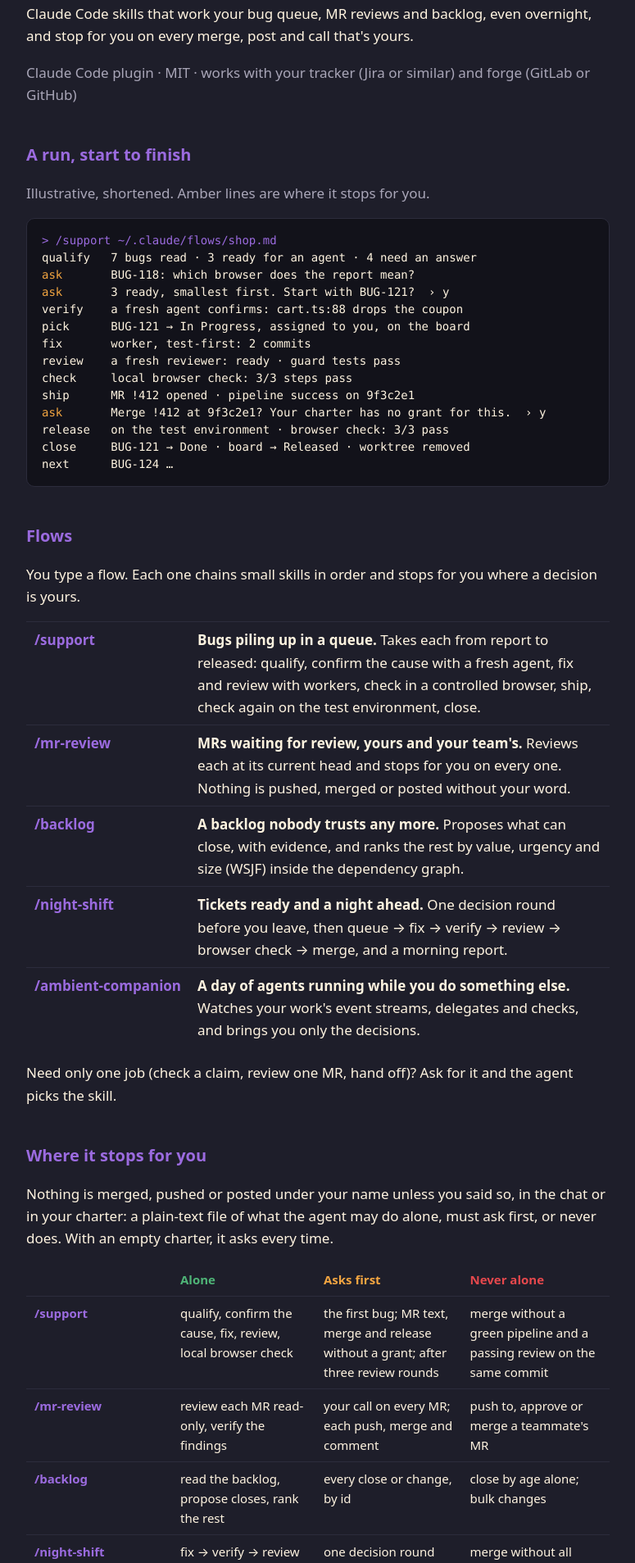
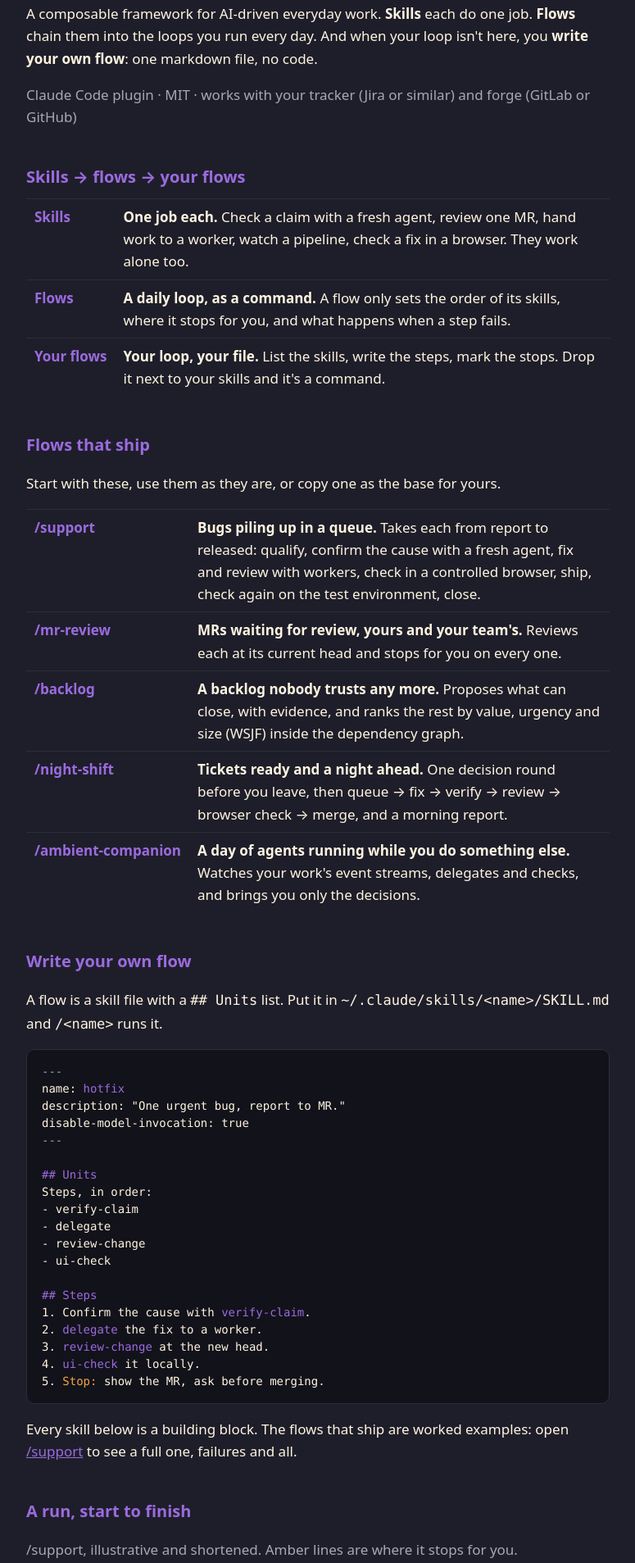
Before and after one commit to pelayomendez/pelayo-skills, a website: page docs/index.html in a window 1280 px wide. Shown: the part 471-2378 px from the top of the page at 82% size, without its empty margins (252-1027 px from the left). Drawn offline with Linux system fonts and the light colour scheme.

Commit message:
Docs: lead with skills, flows and writing your own flow (#6)

```diff
--- a/docs/index.html
+++ b/docs/index.html
@@ -4,7 +4,7 @@
   <meta charset="utf-8">
   <meta name="viewport" content="width=device-width, initial-scale=1">
   <title>yatsude · more arms for your everyday work</title>
-  <meta name="description" content="More arms for your everyday work: coding agents work the daily loops (bug queue, MR reviews, backlog, the night shift) and stop for you on the calls. Small units, chained into flows, under a permission charter.">
+  <meta name="description" content="More arms for your everyday work: a composable framework of Claude Code skills that each do one job, flows that chain them into your daily loops, and your own flows in plain markdown.">
   <link rel="icon" href="icon.png">
   <meta property="og:title" content="yatsude">
   <meta property="og:description" content="More arms for your everyday work.">
@@ -47,14 +47,53 @@
     <p class="cta"><a class="primary" href="#install">Install</a><a href="https://github.com/pelayomendez/yatsude">GitHub</a></p>
   </header>
 
-  <p>Claude Code skills that work your bug queue, MR reviews and backlog, even overnight, and stop for you on every merge, post and call that's yours.</p>
+  <p>A composable framework for AI-driven everyday work. <strong>Skills</strong> each do one job. <strong>Flows</strong> chain them into the loops you run every day. And when your loop isn't here, you <strong>write your own flow</strong>: one markdown file, no code.</p>
   <p class="mute">Claude Code plugin · MIT · works with your tracker (Jira or similar) and forge (GitLab or GitHub)</p>
 
+  <h2>Skills → flows → your flows</h2>
+  <table>
+    <tr><td class="accent">Skills</td><td><strong>One job each.</strong> Check a claim with a fresh agent, review one MR, hand work to a worker, watch a pipeline, check a fix in a browser. They work alone too.</td></tr>
+    <tr><td class="accent">Flows</td><td><strong>A daily loop, as a command.</strong> A flow only sets the order of its skills, where it stops for you, and what happens when a step fails.</td></tr>
+    <tr><td class="accent">Your flows</td><td><strong>Your loop, your file.</strong> List the skills, write the steps, mark the stops. Drop it next to your skills and it's a command.</td></tr>
+  </table>
+
+  <h2>Flows that ship</h2>
+  <p>Start with these, use them as they are, or copy one as the base for yours.</p>
+  <table>
+    <tr><td class="accent">/support</td><td><strong>Bugs piling up in a queue.</strong> Takes each from report to released: qualify, confirm the cause with a fresh agent, fix and review with workers, check in a controlled browser, ship, check again on the test environment, close.</td></tr>
+    <tr><td class="accent">/mr-review</td><td><strong>MRs waiting for review, yours and your team's.</strong> Reviews each at its current head and stops for you on every one.</td></tr>
+    <tr><td class="accent">/backlog</td><td><strong>A backlog nobody trusts any more.</strong> Proposes what can close, with evidence, and ranks the rest by value, urgency and size (WSJF) inside the dependency graph.</td></tr>
+    <tr><td class="accent">/night-shift</td><td><strong>Tickets ready and a night ahead.</strong> One decision round before you leave, then queue → fix → verify → review → browser check → merge, and a morning report.</td></tr>
+    <tr><td class="accent">/ambient-companion</td><td><strong>A day of agents running while you do something else.</strong> Watches your work's event streams, delegates and checks, and brings you only the decisions.</td></tr>
+  </table>
+
+  <h2>Write your own flow</h2>
+  <p>A flow is a skill file with a <code>## Units</code> list. Put it in <code>~/.claude/skills/&lt;name&gt;/SKILL.md</code> and <code>/&lt;name&gt;</code> runs it.</p>
+<pre><span class="mute">---</span>
+name: <span class="accent">hotfix</span>
+description: "One urgent bug, report to MR."
+disable-model-invocation: true
+<span class="mute">---</span>
+
+<span class="accent">## Units</span>
+Steps, in order:
+- verify-claim
+- delegate
+- review-change
+- ui-check
+
+<span class="accent">## Steps</span>
+1. Confirm the cause with <span class="accent">verify-claim</span>.
+2. <span class="accent">delegate</span> the fix to a worker.
+3. <span class="accent">review-change</span> at the new head.
+4. <span class="accent">ui-check</span> it locally.
+5. <span class="amber">Stop:</span> show the MR, ask before merging.</pre>
+  <p>Every skill below is a building block. The flows that ship are worked examples: open <a href="https://github.com/pelayomendez/yatsude/blob/main/skills/flows/support/SKILL.md">/support</a> to see a full one, failures and all.</p>
+
   <h2>A run, start to finish</h2>
-  <p class="mute">Illustrative, shortened. Amber lines are where it stops for you.</p>
+  <p class="mute">/support, illustrative and shortened. Amber lines are where it stops for you.</p>
 <pre><span class="accent">&gt; /support ~/.claude/flows/shop.md</span>
 qualify   7 bugs read · 3 ready for an agent · 4 need an answer
-<span class="amber">ask</span>       BUG-118: which browser does the report mean?
 <span class="amber">ask</span>       3 ready, smallest first. Start with BUG-121?  › y
 verify    a fresh agent confirms: cart.ts:88 drops the coupon
 pick      BUG-121 → In Progress, assigned to you, on the board
@@ -62,63 +101,38 @@ fix       worker, test-first: 2 commits
 review    a fresh reviewer: ready · guard tests pass
 check     local browser check: 3/3 steps pass
 ship      MR !412 opened · pipeline success on 9f3c2e1
-<span class="amber">ask</span>       Merge !412 at 9f3c2e1? Your charter has no grant for this.  › y
+<span class="amber">ask</span>       Merge !412 at 9f3c2e1?  › y
 release   on the test environment · browser check: 3/3 pass
-close     BUG-121 → Done · board → Released · worktree removed
+close     BUG-121 → Done · board → Released
 next      BUG-124 …</pre>
 
-  <h2>Flows</h2>
-  <p>You type a flow. Each one chains small skills in order and stops for you where a decision is yours.</p>
+  <h2>Skills</h2>
+  <p>The building blocks. The agent also reaches for each on its own, inside a flow or outside one.</p>
   <table>
-    <tr><td class="accent">/support</td><td><strong>Bugs piling up in a queue.</strong> Takes each from report to released: qualify, confirm the cause with a fresh agent, fix and review with workers, check in a controlled browser, ship, check again on the test environment, close.</td></tr>
-    <tr><td class="accent">/mr-review</td><td><strong>MRs waiting for review, yours and your team's.</strong> Reviews each at its current head and stops for you on every one. Nothing is pushed, merged or posted without your word.</td></tr>
-    <tr><td class="accent">/backlog</td><td><strong>A backlog nobody trusts any more.</strong> Proposes what can close, with evidence, and ranks the rest by value, urgency and size (WSJF) inside the dependency graph.</td></tr>
-    <tr><td class="accent">/night-shift</td><td><strong>Tickets ready and a night ahead.</strong> One decision round before you leave, then queue → fix → verify → review → browser check → merge, and a morning report.</td></tr>
-    <tr><td class="accent">/ambient-companion</td><td><strong>A day of agents running while you do something else.</strong> Watches your work's event streams, delegates and checks, and brings you only the decisions.</td></tr>
-  </table>
-  <p>Need only one job (check a claim, review one MR, hand off)? Ask for it and the agent picks the skill.</p>
-
-  <h2>Where it stops for you</h2>
-  <p>Nothing is merged, pushed or posted under your name unless you said so, in the chat or in your charter: a plain-text file of what the agent may do alone, must ask first, or never does. With an empty charter, it asks every time.</p>
-  <table class="tiers">
-    <tr><td></td><td class="green">Alone</td><td class="amber">Asks first</td><td class="red">Never alone</td></tr>
-    <tr><td class="accent">/support</td><td>qualify, confirm the cause, fix, review, local browser check</td><td>the first bug; MR text, merge and release without a grant; after three review rounds</td><td>merge without a green pipeline and a passing review on the same commit</td></tr>
-    <tr><td class="accent">/mr-review</td><td>review each MR read-only, verify the findings</td><td>your call on every MR; each push, merge and comment</td><td>push to, approve or merge a teammate's MR</td></tr>
-    <tr><td class="accent">/backlog</td><td>read the backlog, propose closes, rank the rest</td><td>every close or change, by id</td><td>close by age alone; bulk changes</td></tr>
-    <tr><td class="accent">/night-shift</td><td>fix → verify → review → browser check → MR; merges you granted that night</td><td>one decision round before you leave; comments wait for the morning</td><td>merge without all three gates, or while the pipeline is pending</td></tr>
-    <tr><td class="accent">/ambient-companion</td><td>spawn and watch workers, verify, review</td><td>anything under your name, merges, releases, another team's system</td><td>force-push, install software, stop what it didn't start</td></tr>
+    <tr><td>verify-claim</td><td>A fresh agent checks another agent's claim, seeing only the claim and its evidence.</td></tr>
+    <tr><td>delegate<br>watch<br>handoff</td><td>Brief and launch a worker safely, watch a pipeline or MR until it settles, and leave a handoff another session can resume.</td></tr>
+    <tr><td>review-change<br>ui-check</td><td>Review one MR at its current head, read-only; check a fix in a controlled browser, never yours.</td></tr>
+    <tr><td>qualify<br>ticket-pick<br>tracker-move</td><td>Check a bug is ready for an agent, take a ready ticket into work, and move it on the status board.</td></tr>
+    <tr><td>snapshot-backlog<br>prune-backlog<br>order-backlog</td><td>Read a backlog once, propose what can close with evidence, rank the rest inside the dependency graph.</td></tr>
+    <tr><td>charter</td><td>Your permissions file: what the agent may do alone, must ask first, or never, in your own words. Every flow checks it before a merge or a post.</td></tr>
+    <tr><td>reap-procs<br>tidy</td><td>Find what is eating the machine after agent sessions; a weekly and monthly tune-up of your agent setup.</td></tr>
+    <tr><td>high-level-<br>communication</td><td>Always on. Report like a senior engineer to another: why, what changed, impact, trade-offs, risks, next steps.</td></tr>
   </table>
 
   <h2>Bring your own skills</h2>
-  <p>Some steps are slots: plug in the skill you already trust and the flow keeps its stops, reports and checks around it. Unset slots use ours.</p>
-  <table>
-    <tr><td class="accent">implement</td><td>Writes the fix or feature in a worker.</td></tr>
-    <tr><td class="accent">review</td><td>Reviews a change; the flow still verifies each finding.</td></tr>
-    <tr><td class="accent">browser-check</td><td>Checks the change in a controlled browser.</td></tr>
-  </table>
+  <p>Some steps are slots: plug in the skill you already trust and the flow keeps its stops and checks around it. Unset slots use ours.</p>
 <pre><span class="mute"># ~/.claude/slots.md</span>
 - implement: my-tdd-skill
-- review: my-code-review-skill</pre>
-
-  <h2>Skills</h2>
-  <p>Small one-job skills the agent reaches for on its own, inside a flow or outside one.</p>
-  <table>
-    <tr><td>charter</td><td>Your permissions file: what the agent may do alone, must ask first, or never, per scope, in your own words.</td></tr>
-    <tr><td>verify-claim</td><td>A fresh agent checks another agent's claim, seeing only the claim and its evidence.</td></tr>
-    <tr><td>delegate · watch · handoff</td><td>Brief and launch a worker safely, watch a pipeline or MR until it settles, and leave a handoff another session can resume.</td></tr>
-    <tr><td>qualify · ticket-pick · tracker-move</td><td>Check a bug is ready for an agent, take a ready ticket into work, and move it on the status board.</td></tr>
-    <tr><td>review-change · ui-check</td><td>Review one MR at its current head, read-only; check a fix in a controlled browser, never yours.</td></tr>
-    <tr><td>snapshot-backlog · prune-backlog · order-backlog</td><td>Read a backlog once, propose what can close with evidence, rank the rest inside the dependency graph.</td></tr>
-    <tr><td>reap-procs · tidy</td><td>Find what is eating the machine after agent sessions and stop only what nobody owns; a weekly and monthly tune-up of your agent setup.</td></tr>
-    <tr><td>high-level-communication</td><td>Always on. Report like a senior engineer to another: why, what changed, impact, trade-offs, risks, next steps.</td></tr>
-  </table>
+- review: my-code-review-skill
+- browser-check: my-smoke-skill</pre>
 
   <h2>Flow map</h2>
-  <p>An optional pane beside the chat with your flows, their steps in order, and your skills, each in one line. Click one to put it in the prompt; it never runs anything on its own.</p>
-<pre><span class="accent">support</span>    Takes bugs from report to released
-  1. qualify   2. verify-claim   3. ticket-pick
-  4. delegate  5. ui-check       6. watch
-  <span class="mute">also uses: charter · tracker-move · handoff</span></pre>
+  <p>An optional pane beside the chat with every flow in your skills folder, yours included, its steps in order, and your skills. Click one to put it in the prompt.</p>
+<pre><span class="accent">hotfix</span>     One urgent bug, report to MR
+  1. verify-claim   2. delegate
+  3. review-change  4. ui-check
+<span class="accent">support</span>    Takes bugs from report to released
+  1. qualify  2. verify-claim  3. ticket-pick …</pre>
 
   <h2 id="install">Install</h2>
 <pre>/plugin marketplace add pelayomendez/yatsude
@@ -128,9 +142,9 @@ next      BUG-124 …</pre>
   <p><strong>Needs:</strong> Claude Code; your tracker's CLI or MCP (for Jira, <code>acli</code>) and your forge's CLI (<code>glab</code> or <code>gh</code>) for the flows that touch tickets and MRs; a controlled-browser MCP (e.g. chrome-devtools) for browser checks. Details in the <a href="https://github.com/pelayomendez/yatsude#readme">README</a>.</p>
 
   <h2>FAQ</h2>
-  <p><strong>Does it push or merge without me?</strong> Only what your charter grants for that flow, never what the table above marks as never.<br>
-  <strong>GitHub or GitLab, Jira or something else?</strong> The flows name the step, not the tool; your flow config says which CLI or MCP to use.<br>
-  <strong>How do I start?</strong> <code>/backlog &lt;epic&gt;</code> only reads. Then copy the <a href="https://github.com/pelayomendez/yatsude/blob/main/examples/flow-config.md">example flow config</a> and try <code>/mr-review &lt;MR URL&gt;</code>.</p>
+  <p><strong>Does it push or merge without me?</strong> No. Merges, pushes and anything posted under your name wait for your word, unless your charter grants them.<br>
+  <strong>GitHub or GitLab, Jira or something else?</strong> Skills name the step, not the tool; your flow config says which CLI or MCP to use.<br>
+  <strong>How do I start?</strong> <code>/backlog &lt;epic&gt;</code> only reads. Then copy a shipped flow and make it yours.</p>
 
   <p class="mute">The name is Japanese: <em>yatsude</em> (八つ手), "eight hands".</p>
 
```
Also changed, not shown: README.md.
